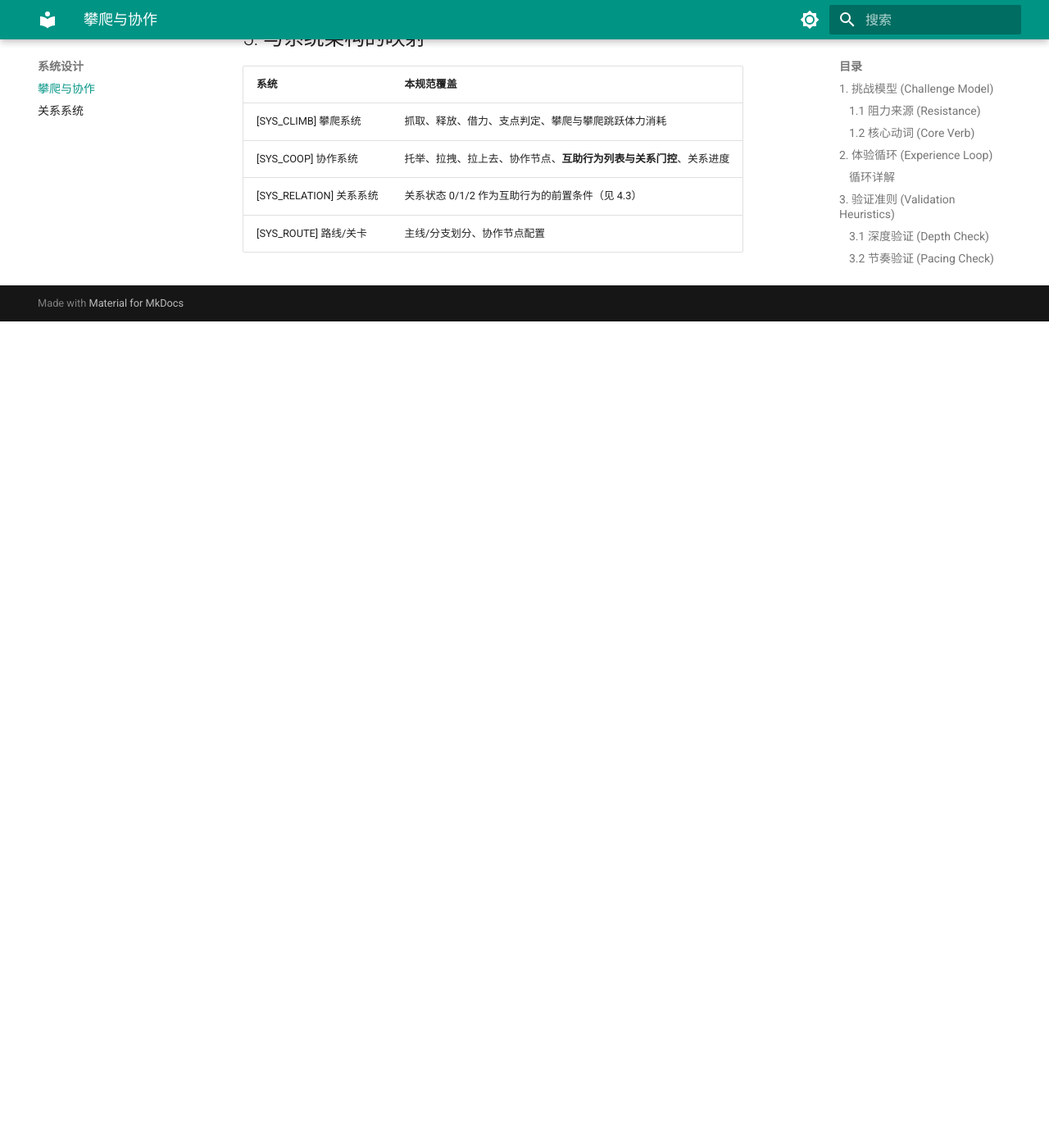
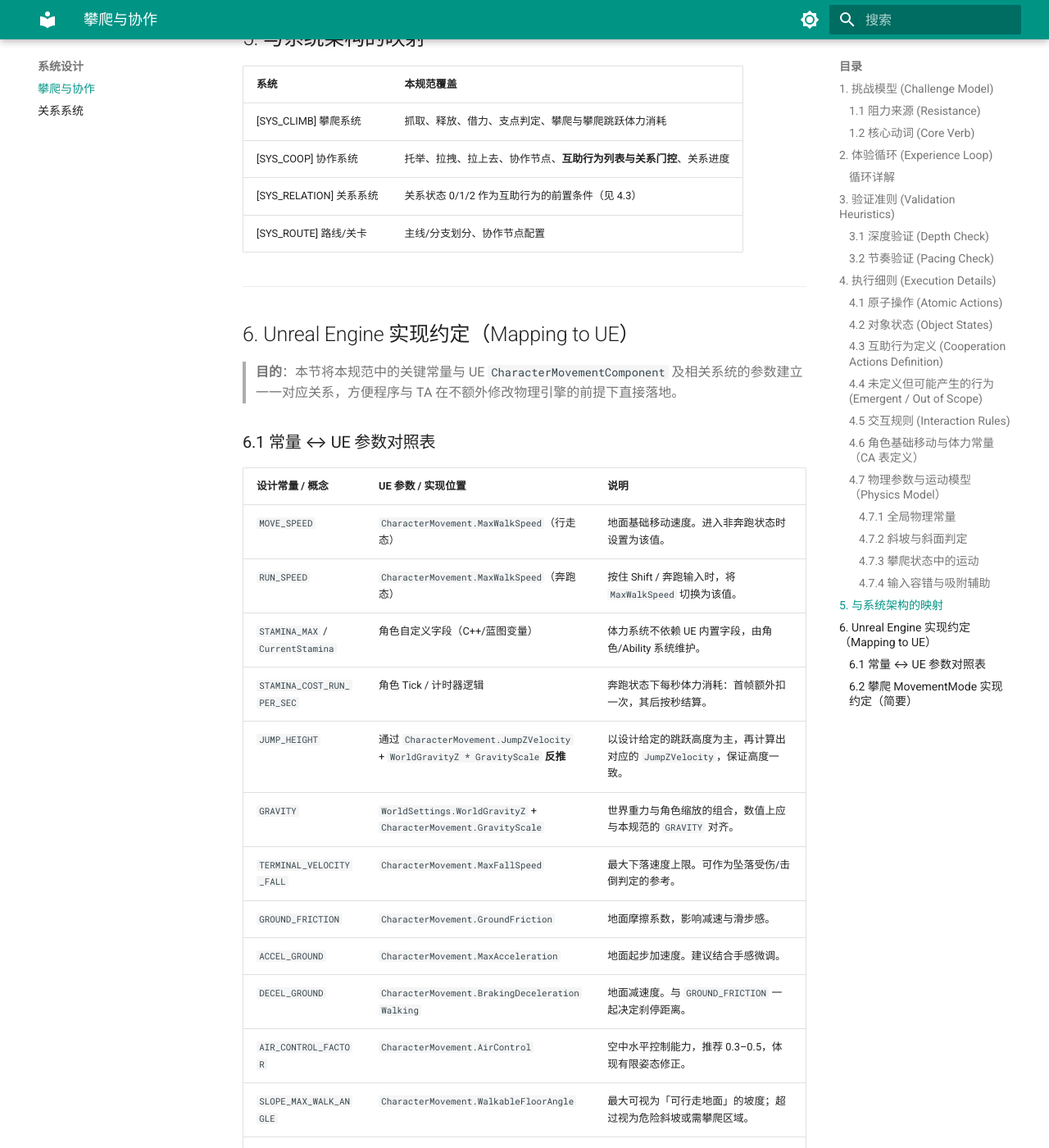
Before and after one commit to zanezhuzhi/DreamMountain, an MkDocs documentation site: the page built from 项目/代号梦山/03_系统设计/核心玩法规范_攀爬与协作.md, in a window 1280 px wide and 1400 px high, scrolled down 8298 px. Shown: the whole window at 82% size. Built offline with MkDocs 1.6.1 and Material for MkDocs 9.7.7, drawn with Linux system fonts in a browser that asks for light colours; before the commit the page ends 8690 px from its top, so only the background shows below that; some of the changed text lies outside the part shown.

Commit message:
引入ue参数实现

```diff
--- a/项目/代号梦山/03_系统设计/核心玩法规范_攀爬与协作.md
+++ b/项目/代号梦山/03_系统设计/核心玩法规范_攀爬与协作.md
@@ -211,3 +211,51 @@
 | [SYS_COOP] 协作系统 | 托举、拉拽、拉上去、协作节点、**互助行为列表与关系门控**、关系进度 |
 | [SYS_RELATION] 关系系统 | 关系状态 0/1/2 作为互助行为的前置条件（见 4.3） |
 | [SYS_ROUTE] 路线/关卡 | 主线/分支划分、协作节点配置 |
+
+---
+
+## 6. Unreal Engine 实现约定（Mapping to UE）
+
+> **目的**：本节将本规范中的关键常量与 UE `CharacterMovementComponent` 及相关系统的参数建立一一对应关系，方便程序与 TA 在不额外修改物理引擎的前提下直接落地。
+
+### 6.1 常量 ↔ UE 参数对照表
+
+| 设计常量 / 概念 | UE 参数 / 实现位置 | 说明 |
+| :--- | :--- | :--- |
+| `MOVE_SPEED` | `CharacterMovement.MaxWalkSpeed`（行走态） | 地面基础移动速度。进入非奔跑状态时设置为该值。 |
+| `RUN_SPEED` | `CharacterMovement.MaxWalkSpeed`（奔跑态） | 按住 Shift / 奔跑输入时，将 `MaxWalkSpeed` 切换为该值。 |
+| `STAMINA_MAX` / `CurrentStamina` | 角色自定义字段（C++/蓝图变量） | 体力系统不依赖 UE 内置字段，由角色/Ability 系统维护。 |
+| `STAMINA_COST_RUN_PER_SEC` | 角色 Tick / 计时器逻辑 | 奔跑状态下每秒体力消耗：首帧额外扣一次，其后按秒结算。 |
+| `JUMP_HEIGHT` | 通过 `CharacterMovement.JumpZVelocity` + `WorldGravityZ * GravityScale` **反推** | 以设计给定的跳跃高度为主，再计算出对应的 `JumpZVelocity`，保证高度一致。 |
+| `GRAVITY` | `WorldSettings.WorldGravityZ` + `CharacterMovement.GravityScale` | 世界重力与角色缩放的组合，数值上应与本规范的 `GRAVITY` 对齐。 |
+| `TERMINAL_VELOCITY_FALL` | `CharacterMovement.MaxFallSpeed` | 最大下落速度上限。可作为坠落受伤/击倒判定的参考。 |
+| `GROUND_FRICTION` | `CharacterMovement.GroundFriction` | 地面摩擦系数，影响减速与滑步感。 |
+| `ACCEL_GROUND` | `CharacterMovement.MaxAcceleration` | 地面起步加速度。建议结合手感微调。 |
+| `DECEL_GROUND` | `CharacterMovement.BrakingDecelerationWalking` | 地面减速度。与 `GROUND_FRICTION` 一起决定刹停距离。 |
+| `AIR_CONTROL_FACTOR` | `CharacterMovement.AirControl` | 空中水平控制能力，推荐 0.3–0.5，体现有限姿态修正。 |
+| `SLOPE_MAX_WALK_ANGLE` | `CharacterMovement.WalkableFloorAngle` | 最大可视为「可行走地面」的坡度；超过视为危险斜坡或需攀爬区域。 |
+| `SLOPE_MIN_CLIMB_ANGLE` | 自定义攀爬检测逻辑中使用（墙面法线角度） | 判定「可攀爬斜面」的最小坡度阈值，不直接对应 UE 内置字段。 |
+| `SLOPE_SLIDE_FRICTION` | 自定义逻辑：在危险斜坡上调整 `GroundFriction` 或施加向下速度 | 决定在危险斜坡上的滑落速度与难度。 |
+| `CLIMB_STAMINA_COST_PER_SEC` | 攀爬 MovementMode 下的体力消耗逻辑 | 每秒攀爬体力消耗，在 `MOVE_Climb` 的 Tick 中结算。 |
+| `CLIMB_JUMP_HEIGHT` | 在攀爬状态下计算起跳速度向量的基础高度 | 结合墙面法线与摩擦系数计算「攀爬跳跃」的实际抛物线。 |
+| `CLIMB_JUMP_STAMINA_COST` | 攀爬跳跃逻辑 | 向上/侧向攀爬跳跃的体力消耗。向下不消耗体力。 |
+| `CLIMB_MOVE_SPEED`（建议新增） | 攀爬 MovementMode 下的自定义速度变量 | 控制沿斜面上下/左右移动速度。 |
+| `JUMP_COYOTE_TIME` | 角色自定义字段 + MovementMode 切换回调 | 从 `Walking` → `Falling` 后的时窗内仍允许触发跳跃。 |
+| `JUMP_BUFFER_TIME` | 角色自定义字段 + 跳跃输入缓存 | 在落地前短时间内预先按下跳跃键，落地后自动触发一次跳跃。 |
+| `CLIMB_AUTO_SNAP_DISTANCE` | 攀爬检测用的 Trace 半径 / 距离阈值 | 决定空中/行走接近斜面时是否允许「吸附式」进入攀爬。 |
+| `CLIMB_AUTO_SNAP_ANGLE` | 攀爬检测逻辑中对角色朝向与墙面法线夹角的容差 | 角色朝向与墙面差距在该角度内时，允许自动吸附。 |
+| `AUTO_STAND_HEIGHT_TOLERANCE` | 自动站立判定中的高度容差 | 攀爬脚部触地时，容忍的小高度差，决定是否自动切回站立。 |
+| `VAULT_HEIGHT_TOLERANCE` | 翻越动作判定中的高度容差 | 攀爬头部接近上方可站立区域时的高度容差，决定是否触发翻越。 |
+
+### 6.2 攀爬 MovementMode 实现约定（简要）
+
+*   **自定义 MovementMode**：在 `CharacterMovementComponent` 中新增 `MOVE_Custom` 子类型 `MOVE_Climb`，并在 `PhysCustom` 中实现具体攀爬行为。
+*   **状态切换**：
+    * `Walking` / `Falling` → `MOVE_Climb`：满足「可攀爬斜面 + 距离阈值 + 玩家攀爬输入」条件时触发。
+    * `MOVE_Climb` → `Falling` / `Walking`：体力耗尽、松手、攀爬跳跃或达到「自动站立/翻越」条件时退出。
+*   **输入映射**：
+    * 在 `MOVE_Climb` 下，W/S/A/D 重新映射为「沿斜面上下/左右位移」，空格触发「攀爬跳跃」，具体规则见 4.1 与 4.7.3。
+*   **体力与失败反馈**：
+    * 所有与体力相关的行为结算（奔跑、攀爬、攀爬跳跃）以本规范的 CA 表为准，UE 仅作为数值载体与物理解算器；当 `CurrentStamina <= 0` 时，强制阻止新的高消耗动作，并通过 MovementMode 切换与动画表现「滑落 / 撤退」。
+
+> **实现说明**：如 UE 内置字段与本规范存在冲突，以本规范为准；程序可在不修改引擎源码的前提下，通过组合 `CharacterMovementComponent`、自定义 MovementMode、Trace 检测与体力系统实现全部预期行为。
```
